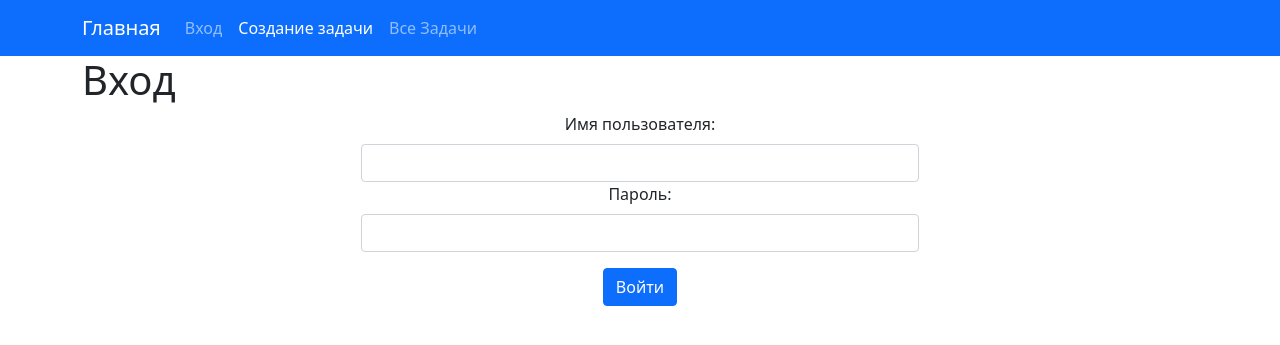
After one commit to Yusupov-Aslan/To_Do_List, a Django app: page /accounts/login/ in a window 1280 px wide. The commit adds this page. Shown: the top 345 px of the page. Run offline with Django 3.2, Linux system fonts and the light colour scheme.

Commit message:
Реализовал login(Вход)

```diff
--- a/source/To_Do_list/templates/base.html
+++ b/source/To_Do_list/templates/base.html
@@ -12,14 +12,19 @@
 <nav class="navbar navbar-expand-lg navbar-dark bg-primary">
     <div class="container">
         <a class="navbar-brand" href="{% url "To_Do_list:index" %}">Главная</a>
-    <button class="navbar-toggler" type="button" data-bs-toggle="collapse" data-bs-target="#navbarNav" aria-controls="navbarNav" aria-expanded="false" aria-label="Toggle navigation">
+        <button class="navbar-toggler" type="button" data-bs-toggle="collapse" data-bs-target="#navbarNav"
+                aria-controls="navbarNav" aria-expanded="false" aria-label="Toggle navigation">
             <span class="navbar-toggler-icon"></span>
         </button>
         <div class="collapse navbar-collapse" id="navbarNav">
             <ul class="navbar-nav">
                 {% block nav %}
                     <li class="nav-item">
-          <a class="nav-link active" aria-current="page" href="{% url 'To_Do_list:add_task_view' %}">Создание задачи</a>
+                        <a class="nav-link" href="{% url 'accounts:login' %}">Вход</a>
+                    </li>
+                    <li class="nav-item">
+                        <a class="nav-link active" aria-current="page" href="{% url 'To_Do_list:add_task_view' %}">Создание
+                            задачи</a>
                     </li>
                     <li class="nav-item">
                         <a class="nav-link" href="{% url 'To_Do_list:view_tasks_view' %}">Все Задачи</a>
@@ -30,7 +35,7 @@
     </div>
 </nav>
 <div class="container">
-    {% block content%}{% endblock %}
+    {% block content %}{% endblock %}
 </div>
 
 <script src="https://cdn.jsdelivr.net/npm/bootstrap@5.1.3/dist/js/bootstrap.bundle.min.js"
--- /dev/null
+++ b/source/accounts/templates/login.html
@@ -0,0 +1,23 @@
+{% extends 'base.html' %}
+
+{% block title %}Вход{% endblock %}
+
+{% block content %}
+    <h1>Вход</h1>
+    <form method="post" class="text-center ms-auto me-auto w-50">
+        {% csrf_token %}
+        {% if has_error %}
+            <p class="text-danger">Неверное имя пользователя или пароль.</p>
+        {% endif %}
+        <div class="form-group">
+            <label for="username" class="form-label">Имя пользователя:</label>
+            <input type="text" name="username" id="username" class="form-control">
+        </div>
+        <div class="form-group">
+            <label for="password" class="form-label">Пароль:</label>
+            <input type="password" name="password" id="password" class="form-control">
+        </div>
+
+        <button class="mt-3 btn btn-primary" type="submit">Войти</button>
+    </form>
+{% endblock %}
--- a/source/accounts/urls.py
+++ b/source/accounts/urls.py
@@ -0,0 +1,9 @@
+from django.contrib.auth.views import LoginView
+from django.urls import path
+
+app_name = 'accounts'
+
+urlpatterns = [
+    path('login/', LoginView.as_view(template_name="login.html"), name="login"),
+
+]
--- a/source/hello/settings.py
+++ b/source/hello/settings.py
@@ -39,9 +39,8 @@ INSTALLED_APPS = [
     'django.contrib.staticfiles',
 
     # Custom apps
-    'To_Do_list'
-
-    # 'accounts'
+    'To_Do_list',
+    'accounts'
 ]
 
 MIDDLEWARE = [
@@ -118,6 +117,7 @@ USE_L10N = True
 
 USE_TZ = True
 
+LOGIN_URL = 'accounts:login'
 
 # Static files (CSS, JavaScript, Images)
 # https://docs.djangoproject.com/en/2.2/howto/static-files/
--- a/source/hello/urls.py
+++ b/source/hello/urls.py
@@ -18,5 +18,6 @@ from django.urls import path, include
 
 urlpatterns = [
     path('admin/', admin.site.urls),
-    path('', include('To_Do_list.urls'))
+    path('', include('To_Do_list.urls')),
+    path('accounts/', include('accounts.urls')),
 ]
```
Also changed, not shown: source/accounts/views.py (+17 -2 lines). Lines whose indentation alone changed are shown as unchanged.
